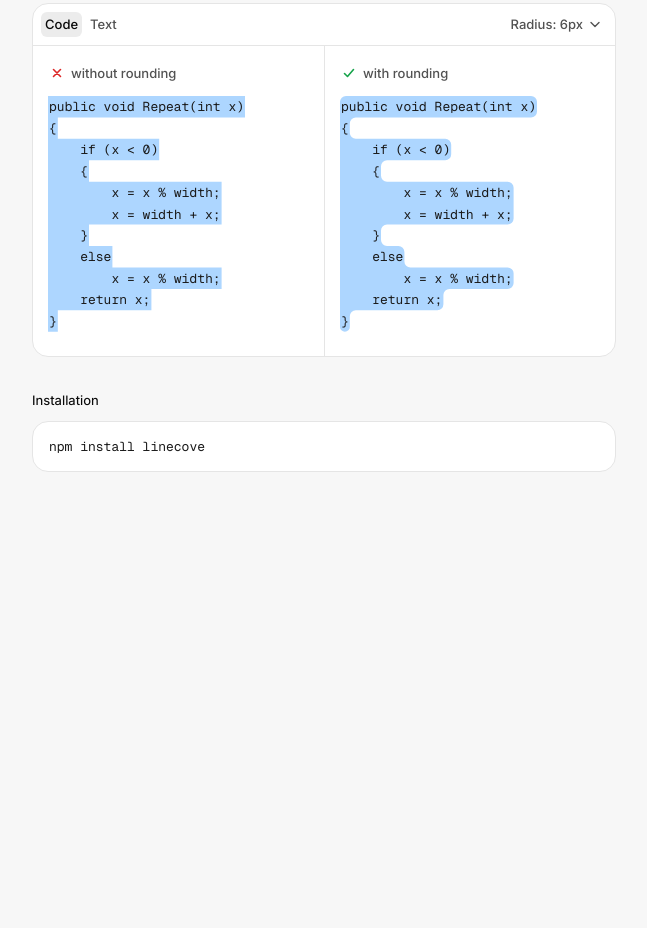
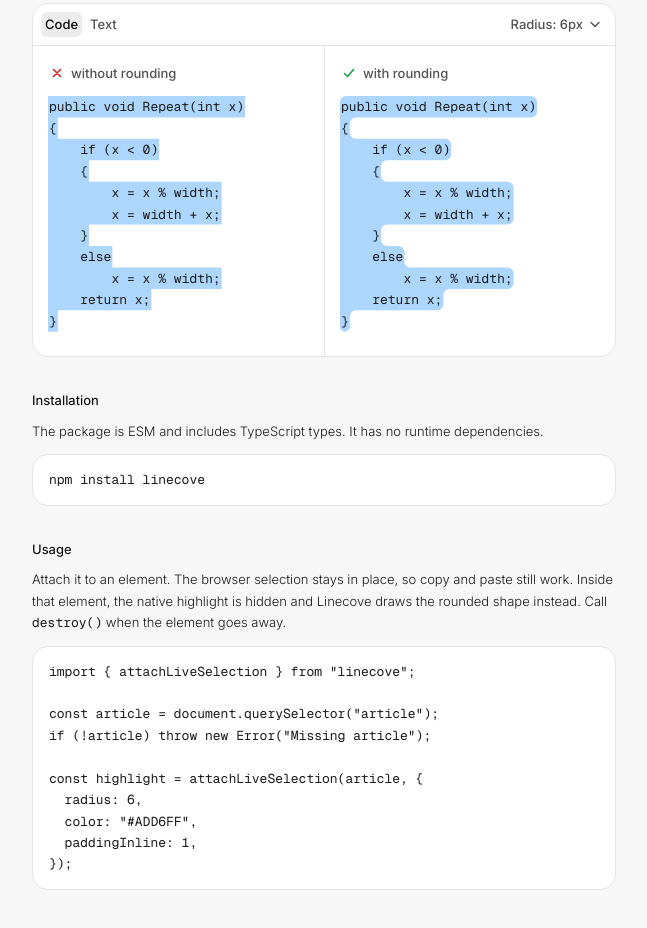
Before and after one commit to Derrickhho/linecove, a website built with Vite: page demo/index.html in a window 1280 px wide. Shown: the part 238-1166 px from the top of the page, without its empty margins (16-663 px from the left). Before the commit the page ends 806 px from the top, so only its background shows below. Built offline with nearby package versions, Linux system fonts and the light colour scheme.

Commit message:
Add install and usage instructions to the demo.
Co-authored-by: Cursor <cursoragent@cursor.com>

```diff
--- a/demo/index.html
+++ b/demo/index.html
@@ -103,9 +103,26 @@
         </div>
       </div>
 
-      <section>
+      <section class="docs">
         <h2>Installation</h2>
+        <p>The package is ESM and includes TypeScript types. It has no runtime dependencies.</p>
         <pre class="install"><code>npm install linecove</code></pre>
+        <h2>Usage</h2>
+        <p>
+          Attach it to an element. The browser selection stays in place, so copy and paste still work.
+          Inside that element, the native highlight is hidden and Linecove draws the rounded shape instead.
+          Call <code>destroy()</code> when the element goes away.
+        </p>
+        <pre class="usage"><code>import { attachLiveSelection } from "linecove";
+
+const article = document.querySelector("article");
+if (!article) throw new Error("Missing article");
+
+const highlight = attachLiveSelection(article, {
+  radius: 6,
+  color: "#ADD6FF",
+  paddingInline: 1,
+});</code></pre>
       </section>
     </main>
     <script type="module" src="./main.ts"></script>
--- a/demo/main.ts
+++ b/demo/main.ts
@@ -36,7 +36,7 @@ const highlightStyle = { radius: 6, paddingInline: 1, color: highlight };
 const beforeMark = attachMarker(before, [], { radius: 0, paddingInline: 1, color: highlight });
 const afterMark = attachMarker(after, [], highlightStyle);
 
-const liveZones = [document.querySelector("main"), document.querySelector(".tabs"), document.querySelector(".install"), document.querySelector("#radius-list")];
+const liveZones = [document.querySelector("main"), document.querySelector(".tabs"), document.querySelector(".install"), document.querySelector(".usage"), document.querySelector("#radius-list")];
 const lives = liveZones.flatMap((zone) => (zone instanceof HTMLElement ? [attachLiveSelection(zone, highlightStyle)] : []));
 
 type Example = "code" | "poem";
--- a/demo/styles.css
+++ b/demo/styles.css
@@ -305,15 +305,29 @@ code {
 
 .poem p + p { margin-top: 2em; }
 
-.install {
+.docs p {
+  margin: 0 0 12px;
+  max-width: 40rem;
+}
+
+.docs code {
+  font-family: "Geist Mono", ui-monospace, monospace;
+  font-size: 13px;
+  font-weight: 400;
+}
+
+.install,
+.usage {
   margin: 0;
   padding: 14px 16px;
   background: var(--surface);
   border: 0.5px solid var(--line);
   border-radius: 16px;
+  overflow: auto;
 }
 
-.install code { font-size: 13px; }
+.install code,
+.usage code { font-size: 13px; }
 
 @media (max-width: 720px) {
   main { padding: 32px 24px 64px; }
--- a/package.json
+++ b/package.json
@@ -1,7 +1,6 @@
 {
   "name": "linecove",
   "version": "0.0.1",
-  "private": true,
   "license": "MIT",
   "repository": {
     "type": "git",
```
